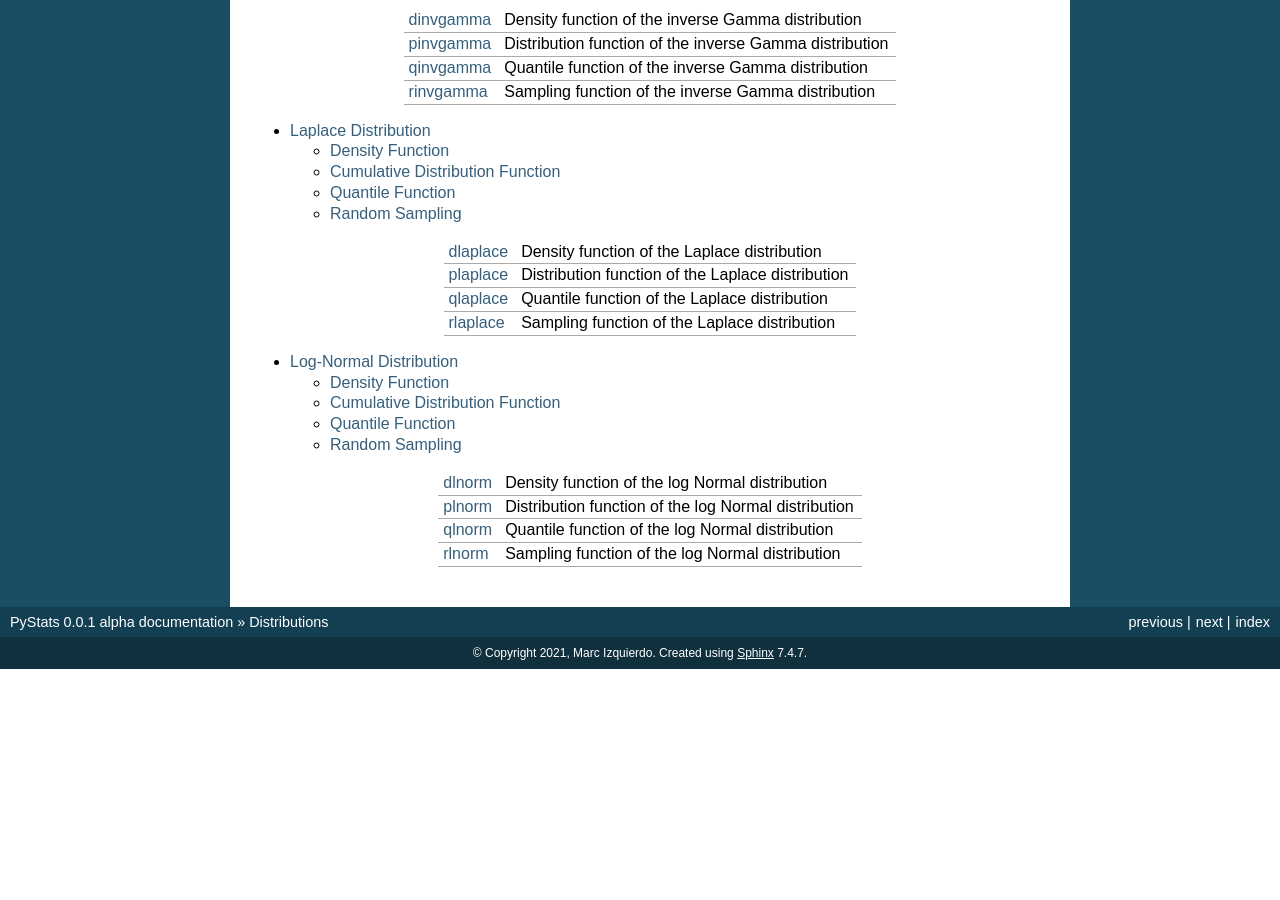
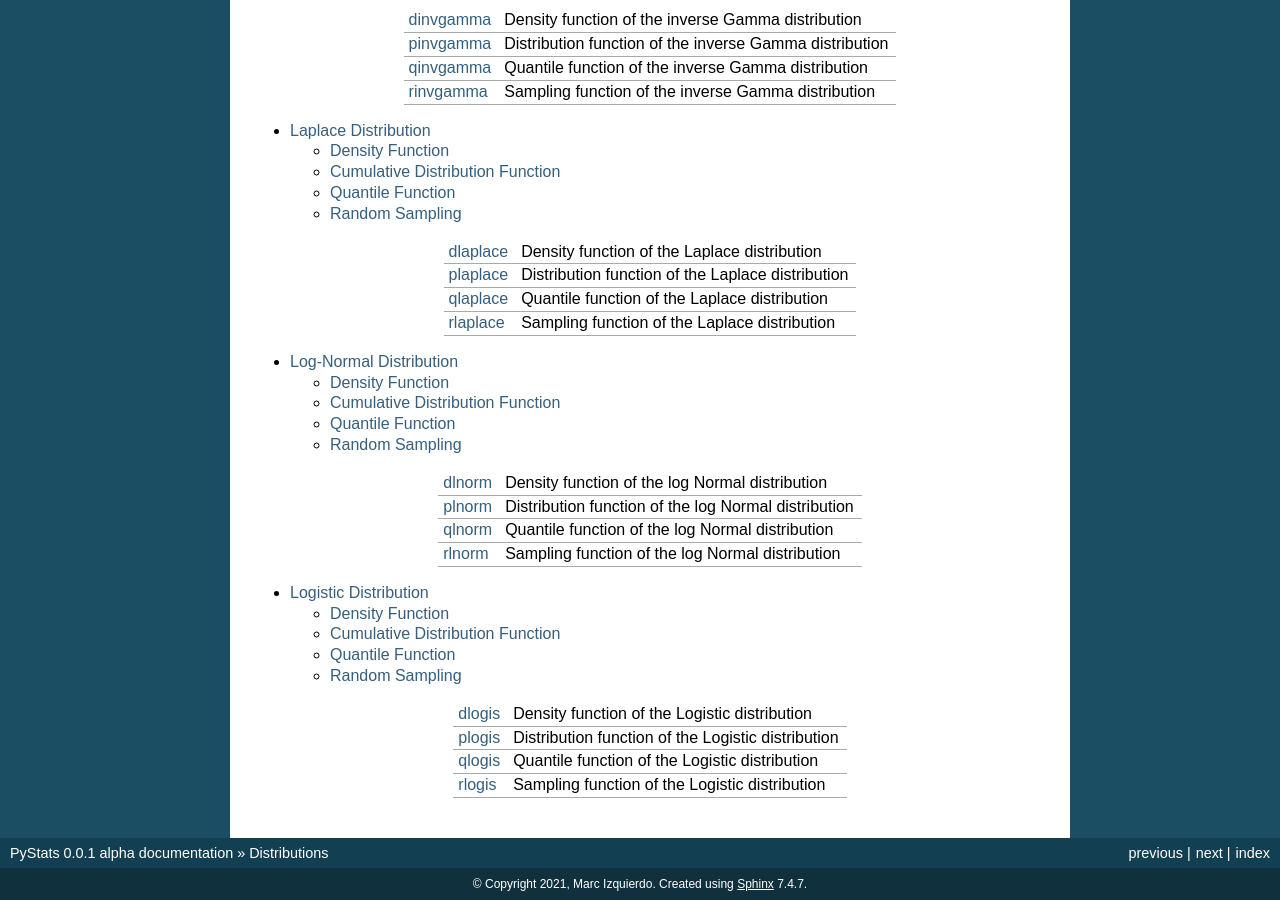
Before and after one commit to marcizhu/PyStats, a Sphinx documentation site: the page built from docs/source/api/index.rst, in a window 1280 px wide and 900 px high, scrolled down 2052 px. Built offline with Sphinx 7.4.7, drawn with Linux system fonts in a browser that asks for light colours; before the commit the page ends 2721 px from its top, so only the background shows below that.

Commit message:
Added docs for Logistic distribution

```diff
--- a/docs/source/api/index.rst
+++ b/docs/source/api/index.rst
@@ -193,3 +193,18 @@
 +----------------------------------------+--------------------------------------------------------------+
 | :ref:`rlnorm <rlnorm-func-ref1>`       | Sampling function of the log Normal distribution             |
 +----------------------------------------+--------------------------------------------------------------+
+
+.. toctree::
+   :maxdepth: 2
+
+   Logistic
+
++----------------------------------------+--------------------------------------------------------------+
+| :ref:`dlogis <dlogis-func-ref1>`       | Density function of the Logistic distribution                |
++----------------------------------------+--------------------------------------------------------------+
+| :ref:`plogis <plogis-func-ref1>`       | Distribution function of the Logistic distribution           |
++----------------------------------------+--------------------------------------------------------------+
+| :ref:`qlogis <qlogis-func-ref1>`       | Quantile function of the Logistic distribution               |
++----------------------------------------+--------------------------------------------------------------+
+| :ref:`rlogis <rlogis-func-ref1>`       | Sampling function of the Logistic distribution               |
++----------------------------------------+--------------------------------------------------------------+
```
Also changed, not shown: docs/source/api/Logistic.rst (added, +114 -0 lines), 1 other file.
